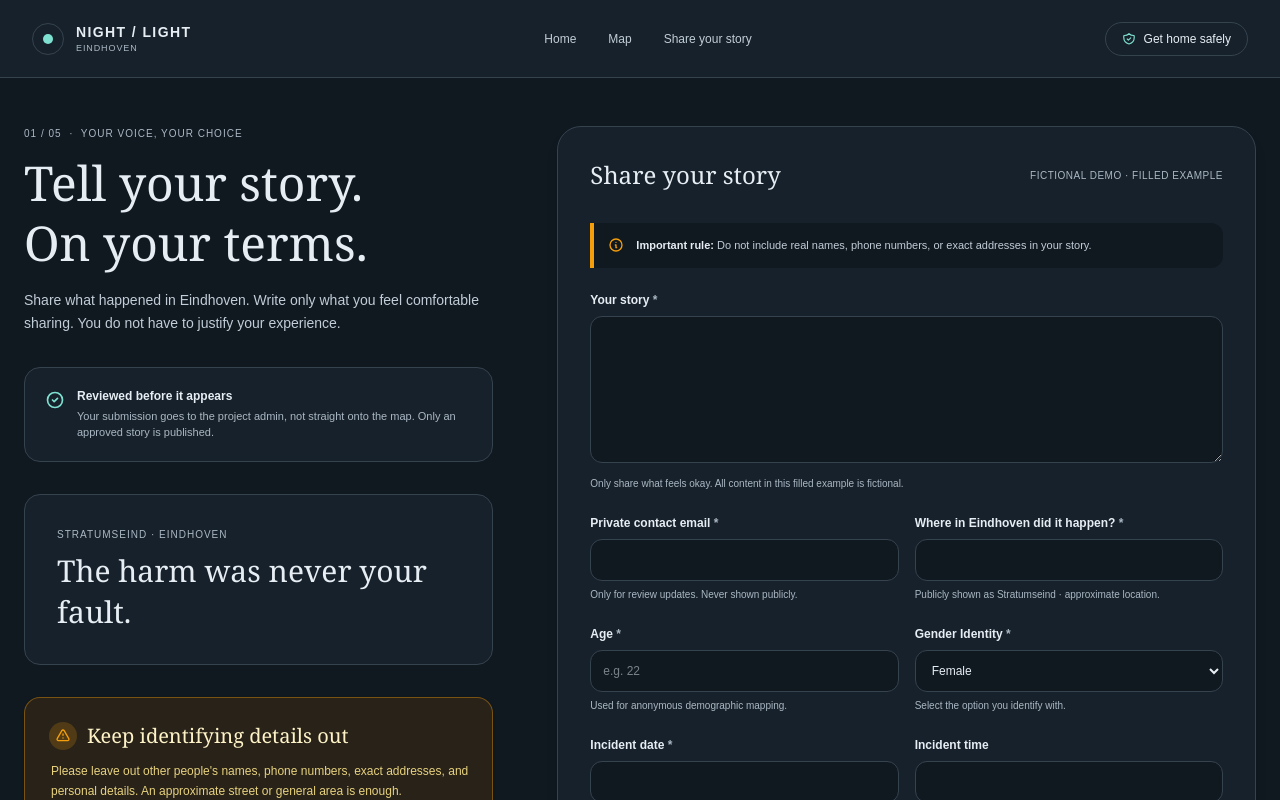
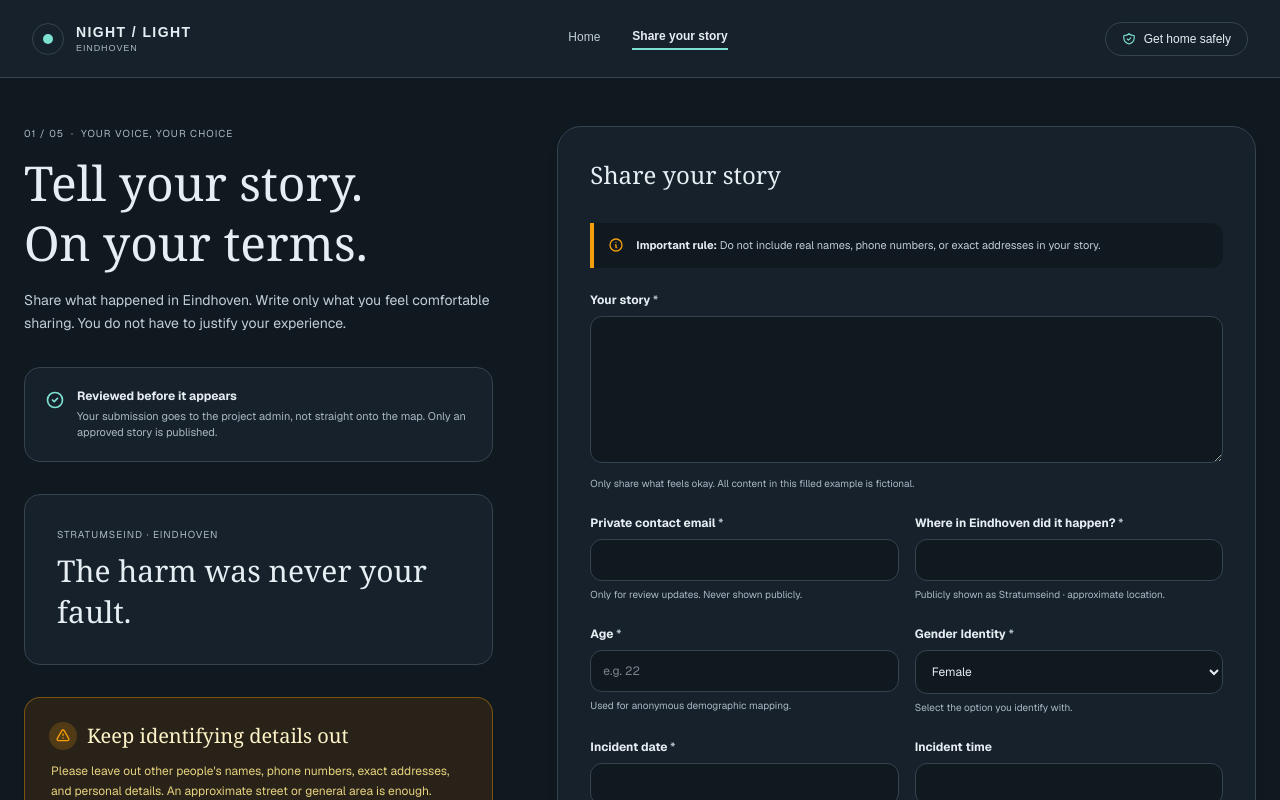
Before and after one commit to harkion/studio-krom-3, a Next.js app in the folder nightlife.client/: page /ShareStory in a window 1280 px wide. Shown: the top 800 px of the page. Built offline with nearby package versions, Linux system fonts and the light colour scheme.

Commit message:
removed map from navbar

```diff
--- a/nightlife.client/app/ShareStory/page.tsx
+++ b/nightlife.client/app/ShareStory/page.tsx
@@ -137,9 +137,7 @@ export default function ShareStoryPage() {
                         <h2 className="font-serif text-2xl text-[#e6edf3]">
                             Share your story
                         </h2>
-                        <span className="text-[10px] tracking-wider text-[#aab8c4] uppercase">
-                            FICTIONAL DEMO · FILLED EXAMPLE
-                        </span>
+
                     </div>
 
                     {submitted && (
@@ -424,7 +422,7 @@ export default function ShareStoryPage() {
                         <div className="pt-4 border-t border-[#2d3b47] flex items-center justify-between">
                             <span className="text-[10px] text-[#aab8c4]">
                                 Nothing is published when you submit.<br />
-                                * Required · static school-project prototype
+                                * Required
                             </span>
                             <button
                                 type="submit"
--- a/nightlife.client/app/layout.tsx
+++ b/nightlife.client/app/layout.tsx
@@ -1,27 +1,22 @@
 import type { Metadata } from "next";
 import { Geist, Geist_Mono } from "next/font/google";
-import Link from "next/link";
+import Navbar from "@/components/Navbar";
 import "./globals.css";
 
 const geistSans = Geist({
-  variable: "--font-geist-sans",
-  subsets: ["latin"],
+    variable: "--font-geist-sans",
+    subsets: ["latin"],
 });
 
 const geistMono = Geist_Mono({
-  variable: "--font-geist-mono",
-  subsets: ["latin"],
+    variable: "--font-geist-mono",
+    subsets: ["latin"],
 });
 
 export const metadata: Metadata = {
-  title: "Create Next App",
-  description: "Generated by create next app",
+    title: "Night / Light Eindhoven",
+    description: "NightLife Eindhoven safety mapping",
 };
-
-
-
-
-
 
 export default function RootLayout({
     children,
@@ -30,46 +25,9 @@ export default function RootLayout({
 }) {
     return (
         <html lang="en">
-            <body className="bg-[#101820] text-[#e6edf3] font-sans min-h-screen flex flex-col justify-between">
-
-                {/* Shared Header Navbar */}
-                <header className="h-[78px] border-b border-[#35434f] bg-[#17212b] px-8 flex items-center justify-between">
-                    <div className="flex items-center gap-3">
-                        <div className="w-8 h-8 rounded-full border border-[#35434f] flex items-center justify-center">
-                            <span className="w-2.5 h-2.5 rounded-full bg-[#7ee0d1]" />
-                        </div>
-                        <div>
-                            <span className="text-sm font-bold tracking-widest text-[#e6edf3] uppercase block">
-                                NIGHT / LIGHT
-                            </span>
-                            <small className="text-[9px] tracking-widest text-[#aab8c4] uppercase block">
-                                EINDHOVEN
-                            </small>
-                        </div>
-                    </div>
-
-                    <nav className="hidden md:flex items-center gap-8 text-xs font-medium text-[#c1cdd7]">
-                        <Link href="/" className="hover:text-[#7ee0d1] transition">Home</Link>
-                        <Link href="/map" className="hover:text-[#7ee0d1] transition">Map</Link>
-                        <Link href="/ShareStory" className="hover:text-[#7ee0d1] transition">
-                            Share your story
-                        </Link>
-                    </nav>
-
-                    <a
-                        href="#"
-                        className="border border-[#35434f] hover:border-[#7ee0d1] bg-[#17212b] text-[#e6edf3] hover:text-[#7ee0d1] px-4 py-2 rounded-full text-xs transition flex items-center gap-2"
-                    >
-                        <svg className="w-3.5 h-3.5 text-[#7ee0d1]" fill="none" stroke="currentColor" viewBox="0 0 24 24">
-                            <path strokeLinecap="round" strokeLinejoin="round" strokeWidth="2" d="M9 12l2 2 4-4m5.618-4.016A11.955 11.955 0 0112 2.944a11.955 11.955 0 01-8.618 3.04A12.02 12.02 0 003 9c0 5.591 3.824 10.29 9 11.622 5.176-1.332 9-6.03 9-11.622 0-1.042-.133-2.052-.382-3.016z" />
-                        </svg>
-                        <span>Get home safely</span>
-                    </a>
-                </header>
-
-                {/* Page Content */}
+            <body className={`${geistSans.variable} ${geistMono.variable} bg-[#101820] text-[#e6edf3] font-sans min-h-screen flex flex-col justify-between`}>
+                <Navbar />
                 {children}
-
             </body>
         </html>
     );
--- /dev/null
+++ b/nightlife.client/components/Navbar.tsx
@@ -0,0 +1,62 @@
+'use client';
+
+import Link from 'next/link';
+import { usePathname } from 'next/navigation';
+
+export default function Navbar() {
+    const pathname = usePathname();
+
+    const navItems = [
+        { name: 'Home', href: '/' },
+        { name: 'Share your story', href: '/ShareStory' },
+    ];
+
+    return (
+        <header className="h-[78px] border-b border-[#35434f] bg-[#17212b] px-8 flex items-center justify-between">
+            {/* Brand */}
+            <div className="flex items-center gap-3">
+                <div className="w-8 h-8 rounded-full border border-[#35434f] flex items-center justify-center">
+                    <span className="w-2.5 h-2.5 rounded-full bg-[#7ee0d1]" />
+                </div>
+                <div>
+                    <span className="text-sm font-bold tracking-widest text-[#e6edf3] uppercase block">
+                        NIGHT / LIGHT
+                    </span>
+                    <small className="text-[9px] tracking-widest text-[#aab8c4] uppercase block">
+                        EINDHOVEN
+                    </small>
+                </div>
+            </div>
+
+            {/* Dynamic Navigation Links */}
+            <nav className="hidden md:flex items-center gap-8 text-xs font-medium text-[#c1cdd7]">
+                {navItems.map((item) => {
+                    const isActive = pathname === item.href;
+                    return (
+                        <Link
+                            key={item.href}
+                            href={item.href}
+                            className={`transition pb-1 ${isActive
+                                    ? 'text-[#e6edf3] font-bold border-b-2 border-[#7ee0d1]'
+                                    : 'hover:text-[#7ee0d1]'
+                                }`}
+                        >
+                            {item.name}
+                        </Link>
+                    );
+                })}
+            </nav>
+
+            {/* Safety Action */}
+            <a
+                href="#"
+                className="border border-[#35434f] hover:border-[#7ee0d1] bg-[#17212b] text-[#e6edf3] hover:text-[#7ee0d1] px-4 py-2 rounded-full text-xs transition flex items-center gap-2"
+            >
+                <svg className="w-3.5 h-3.5 text-[#7ee0d1]" fill="none" stroke="currentColor" viewBox="0 0 24 24">
+                    <path strokeLinecap="round" strokeLinejoin="round" strokeWidth="2" d="M9 12l2 2 4-4m5.618-4.016A11.955 11.955 0 0112 2.944a11.955 11.955 0 01-8.618 3.04A12.02 12.02 0 003 9c0 5.591 3.824 10.29 9 11.622 5.176-1.332 9-6.03 9-11.622 0-1.042-.133-2.052-.382-3.016z" />
+                </svg>
+                <span>Get home safely</span>
+            </a>
+        </header>
+    );
+}
```
